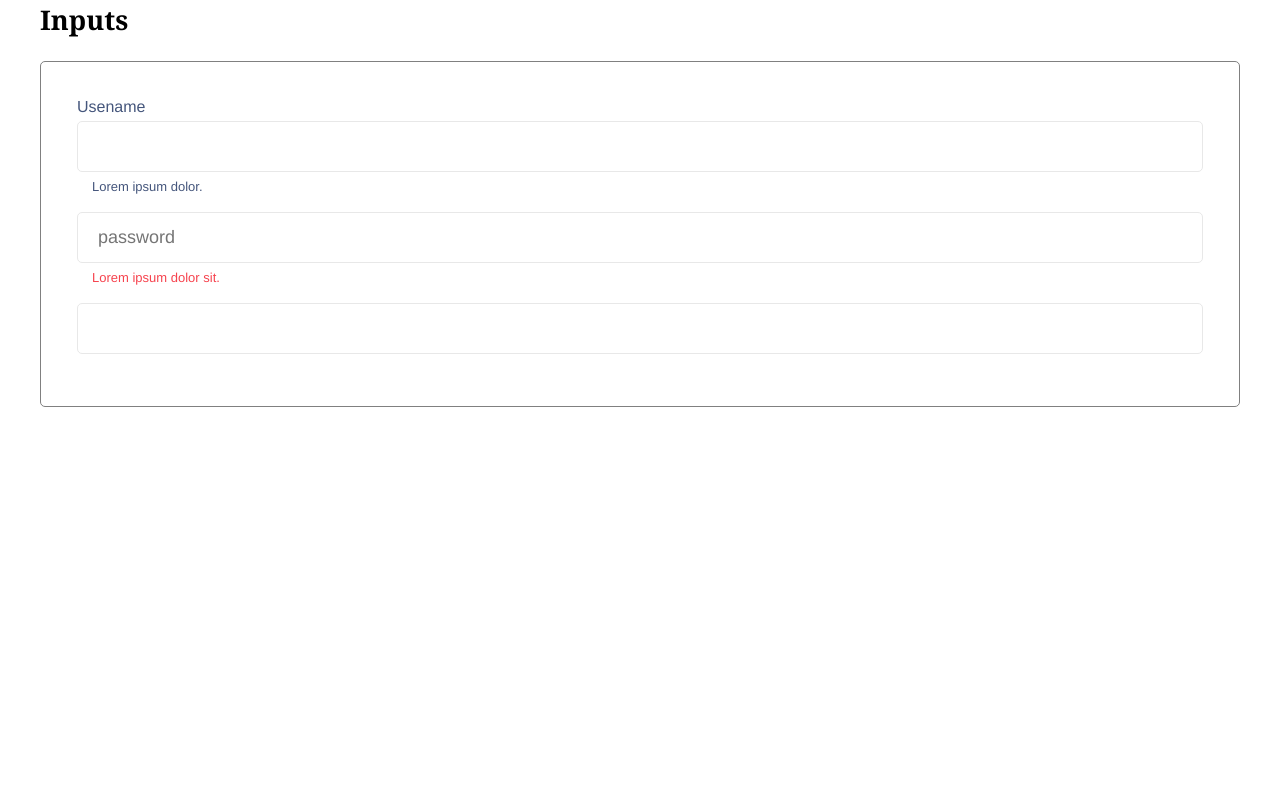
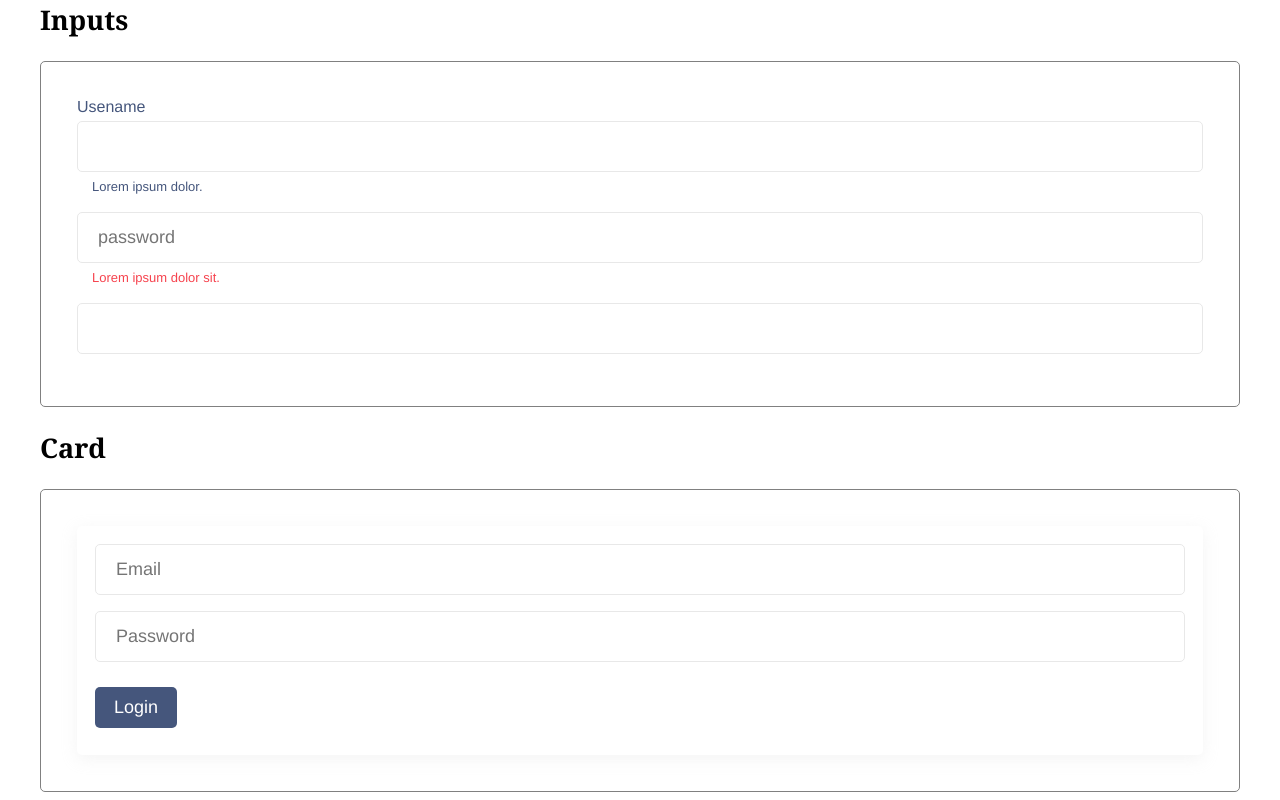
Before and after one commit to proyectosebastianandres/blogging-vue-client, a Vue app: page /components in a window 1280 px wide. Shown: the part 236-1036 px from the top of the page. Before the commit the page ends 800 px from the top, so only its background shows below. Built offline with nearby package versions, Linux system fonts and the light colour scheme.

Commit message:
Add BCard component

```diff
--- /dev/null
+++ b/src/components/BCard.vue
@@ -0,0 +1,20 @@
+<template>
+  <div class="b-card">
+    <slot></slot>
+  </div>
+</template>
+
+<script>
+export default {
+  name: 'BCard'
+}
+</script>
+
+<style>
+.b-card {
+  border-radius: 5px;
+  padding: 1rem;
+  background-color: #fff;
+  box-shadow: 0px 4px 16px rgba(211, 211, 211, 0.24);
+}
+</style>
--- a/src/views/Components.vue
+++ b/src/views/Components.vue
@@ -26,18 +26,31 @@
         <BInput type="email" />
       </div>
     </section>
+
+    <section>
+      <h1>Card</h1>
+      <div class="show-box">
+        <BCard>
+          <BInput placeholder="Email" type="email" />
+          <BInput placeholder="Password" type="password" />
+          <BButton secondary>Login</BButton>
+        </BCard>
+      </div>
+    </section>
   </div>
 </template>
 
 <script>
 import BButton from '@/components/BButton'
 import BInput from '@/components/BInput'
+import BCard from '@/components/BCard'
 
 export default {
   name: 'Components',
   components: {
     BButton,
-    BInput
+    BInput,
+    BCard
   },
   data () {
     return {
```
